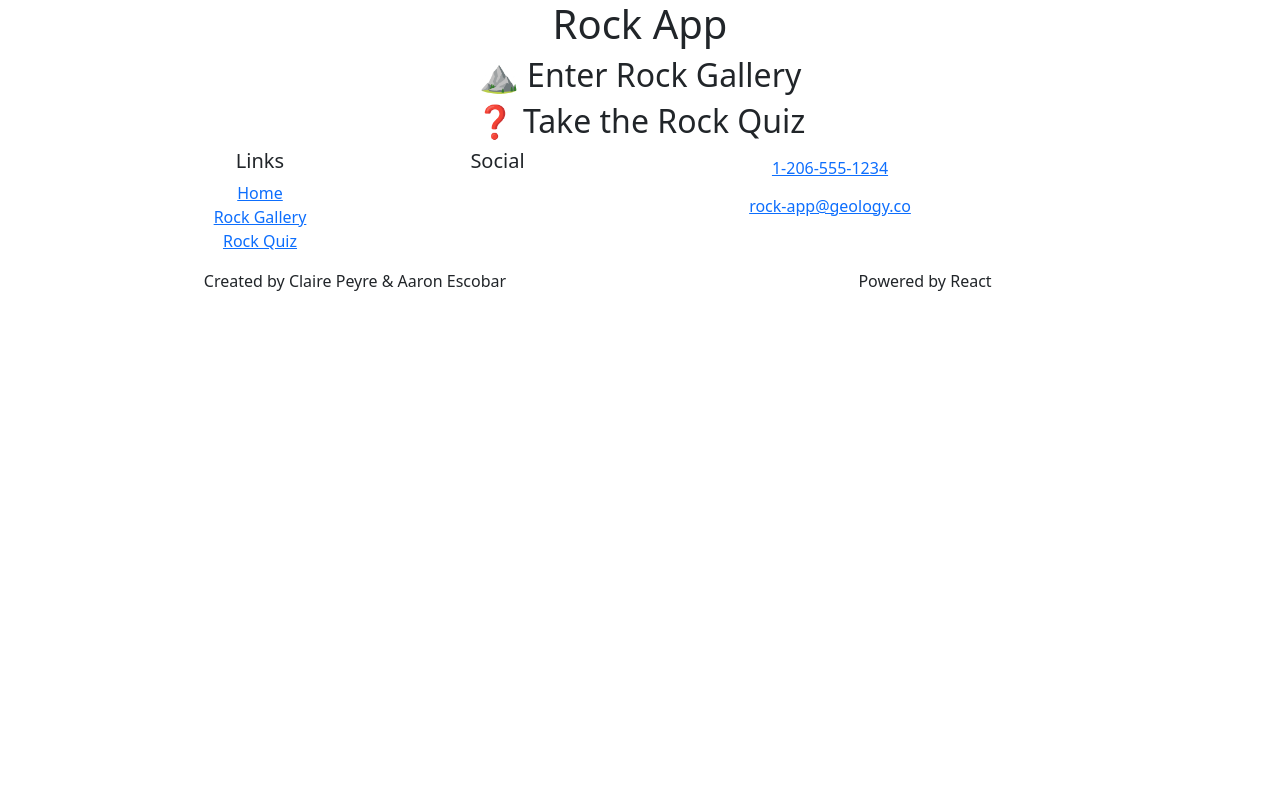
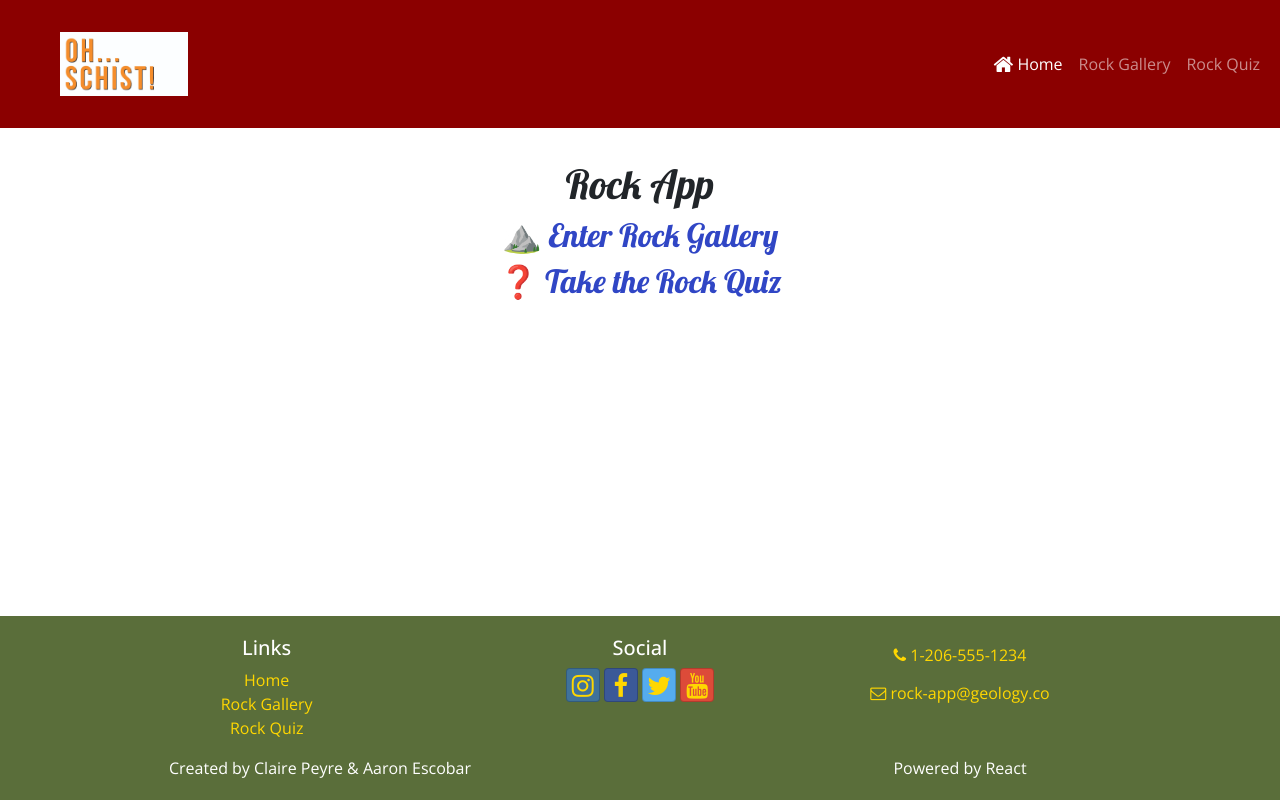
Before and after one commit to Do0ky/RockApp, a React (Create React App) app: page / in a window 1280 px wide. Built offline with nearby package versions, Linux system fonts and the light colour scheme.

Commit message:
Added Header and CSS

```diff
--- a/src/App.css
+++ b/src/App.css
@@ -1,38 +1,103 @@
-.App {
-  text-align: center;
+html, body, #root {
+    height: 100%;
+    margin: 0;
+    padding: 0;
 }
 
-.App-logo {
-  height: 40vmin;
-  pointer-events: none;
+body {
+    font-family: 'Open Sans', sans-serif;
 }
 
-@media (prefers-reduced-motion: no-preference) {
-  .App-logo {
-    animation: App-logo-spin infinite 20s linear;
-  }
+.app-container {
+    min-height: 100vh;
+    display: flex;
+    flex-direction: column;
 }
 
-.App-header {
-  background-color: #282c34;
-  min-height: 100vh;
-  display: flex;
-  flex-direction: column;
-  align-items: center;
-  justify-content: center;
-  font-size: calc(10px + 2vmin);
-  color: white;
+h1,
+h2,
+h3,
+.card-body > .card-title {
+    font-family: 'Lobster', cursive;
 }
 
-.App-link {
-  color: #61dafb;
+.card-title {
+    font-weight: 500;
+    font-size: 1.25rem;
 }
 
-@keyframes App-logo-spin {
-  from {
-    transform: rotate(0deg);
-  }
-  to {
-    transform: rotate(360deg);
-  }
+h2 {
+    color: #3046c5;
 }
+
+.card-img-overlay .card-title {
+    color: white;
+    background-color: rgba(0, 0, 0, 0.5);
+}
+
+.row-content {
+    padding: 50px 0;
+    border-bottom: 1px ridge;
+    min-height: 200px;
+}
+
+.site-footer {
+    display: flex;
+    background-color: #5A6E3A;
+    color: #fff;
+    text-align: center;
+    padding: 20px 0;
+    margin-top: auto;
+    flex-direction: column;
+    align-items: center;
+}
+
+.site-footer a,
+.site-footer a:visited {
+    color: #FFD700; /* gold */
+    text-decoration: none;
+}
+
+.site-footer a:hover,
+.site-footer a:focus {
+    color: #fff; /* white on hover */
+    text-decoration: underline;
+}
+.navbar-brand {
+    max-width: 10rem;
+    margin-right: 2rem;
+}
+
+.navbar-brand img {
+    width: 100%;
+    height: 100%;
+    margin-right: 2rem;
+    max-width: 8rem;
+}
+
+.navbar-dark {
+    background-color: #8B0000;
+    color: #fff;
+    margin-bottom: 2rem;
+    min-height: 8rem;
+}
+
+.page-enter {
+    opacity: 0;
+    transform: translateX(-100%);
+}
+
+.page-enter-active {
+    opacity: 1;
+    transform: translateX(0%);
+    transition: 300ms ease-out;
+}
+
+.page-exit {
+    opacity: 1;
+}
+
+.page-exit-active {
+    opacity: 0;
+    transition: 300ms ease-in;
+}
--- a/src/App.js
+++ b/src/App.js
@@ -1,12 +1,14 @@
 import { useNavigate } from "react-router-dom";
 import './App.css'; // Importing the CSS file for styling
 import Footer from "./components/Footer";
+import Header from "./components/Header";
 
 function App() {
   const navigate = useNavigate();
 
   return (
-    <div className="App">
+    <div className="app-container">
+      <Header />
       <div className="homepage text-center">
         <h1 className="text-center">Rock App</h1>
 
--- a/src/components/Footer.js
+++ b/src/components/Footer.js
@@ -4,9 +4,9 @@ import { Container, Row, Col } from 'reactstrap'
 const Footer = () => {
     return (
         <footer className='site-footer'>
-            <Container>
-                <Row>
-                    <Col xs={{ size: 4, offset: 1 }} sm='2'>
+            <Container fluid>
+                <Row className='justify-content-center'>
+                    <Col xs='4' sm='2' className="text-center">
                         <h5>Links</h5>
                         <ul className='list-unstyled'>
                             <li>
@@ -20,7 +20,7 @@ const Footer = () => {
                             </li>
                         </ul>
                     </Col>
-                    <Col xs='6' sm='3' className='text-center'>
+                    <Col xs='6' sm={{ size: 3, offset: 1 }} className='text-center'>
                         <h5>Social</h5>
                         <a
                             className='btn btn-social-icon btn-instagram'
@@ -47,7 +47,7 @@ const Footer = () => {
                             <i className='fa fa-youtube' />
                         </a>
                     </Col>
-                    <Col sm='4' className='text-center'>
+                    <Col sm='3' className='text-center'>
                         <a
                             role='button'
                             className='btn btn-link'
@@ -65,7 +65,7 @@ const Footer = () => {
                         </a>
                     </Col>
                 </Row>
-                <Row>
+                <Row className='justify-content-center'>
                     <Col>
                         Created by Claire Peyre & Aaron Escobar
                     </Col>
--- /dev/null
+++ b/src/components/Header.js
@@ -0,0 +1,45 @@
+import { useState } from 'react';
+import {
+    Navbar,
+    NavbarBrand,
+    Collapse,
+    NavbarToggler,
+    Nav,
+    NavItem
+} from 'reactstrap';
+import OhschistLogo from '../app/assets/img/Ohschist_logo_2016.jpg';
+import { NavLink } from 'react-router-dom';
+
+const Header = () => {
+    const [menuOpen, setMenuOpen] = useState(false);
+    return (
+        <Navbar dark sticky='top' expand='md'>
+            <NavbarBrand className='ms-5' href='/'>
+                <img src={OhschistLogo} alt='OhSchist! logo' className='float-start' />
+            </NavbarBrand>
+
+            <NavbarToggler onClick={() => setMenuOpen(!menuOpen)} />
+                <Collapse isOpen={menuOpen} navbar>
+                    <Nav className='ms-auto' navbar>
+                        <NavItem>
+                            <NavLink className='nav-link' to='/'>
+                                <i className='fa fa-home fa-lg' /> Home
+                            </NavLink>
+                        </NavItem>
+                        <NavItem>
+                            <NavLink className='nav-link' to='/gallery'>
+                                <i className='fas fa-hand-rock fa-lg' /> Rock Gallery
+                            </NavLink>
+                        </NavItem>
+                        <NavItem>
+                            <NavLink className='nav-link' to='/quiz'>
+                                <i className='fa-solid fa-face-grin-tongue-squint fa-lg' /> Rock Quiz
+                            </NavLink>
+                        </NavItem>
+                    </Nav>
+                </Collapse>
+        </Navbar>
+    )
+}
+
+export default Header;
--- a/src/components/RockGallery.js
+++ b/src/pages/RockGallery.js
@@ -1,6 +1,6 @@
 import React from "react";
 import rocks from "../data/rocks.json"; // Importing the JSON data file
-import RockCard from "./RockCard";
+import RockCard from "../components/RockCard";
 
 function RockGallery() {
     return (
```
Also changed, not shown: src/index.js (+7 -2 lines), src/app/assets/img/Ohschist_logo_2016.jpg (added), src/pages/Quiz.js (added).
